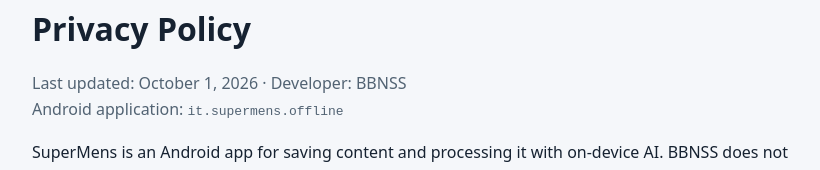
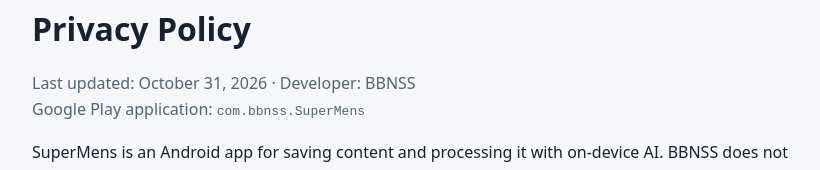
Before and after one commit to bbnss/SuperMens, a plain HTML site: page privacy.html in a window 1280 px wide. Shown: the part 126-296 px from the top of the page, without its empty margins (228-1048 px from the left). Drawn offline with Linux system fonts and the light colour scheme.

Commit message:
Correct Google Play application ID in privacy policy

```diff
--- a/privacy.html
+++ b/privacy.html
@@ -25,7 +25,7 @@
 <main>
   <header><img src="assets/supermens-icon.svg" alt=""><strong>SuperMens</strong></header>
   <h1>Privacy Policy</h1>
-  <p class="muted">Last updated: October 1, 2026 · Developer: BBNSS<br>Android application: <code>it.supermens.offline</code></p>
+  <p class="muted">Last updated: October 31, 2026 · Developer: BBNSS<br>Google Play application: <code>com.bbnss.SuperMens</code></p>
 
   <p>SuperMens is an Android app for saving content and processing it with on-device AI. BBNSS does not operate a backend for your archive. The app does not require a SuperMens account or upload your archive to BBNSS.</p>
 
```
